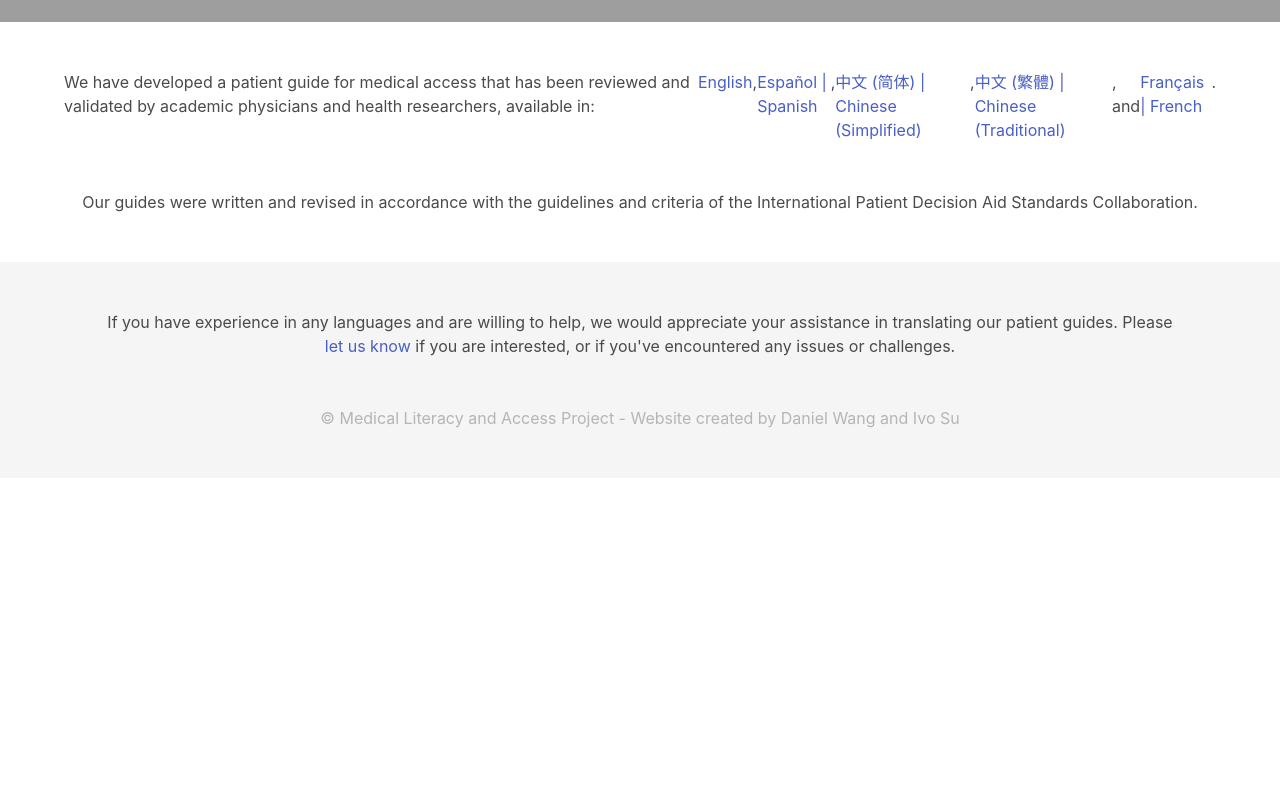
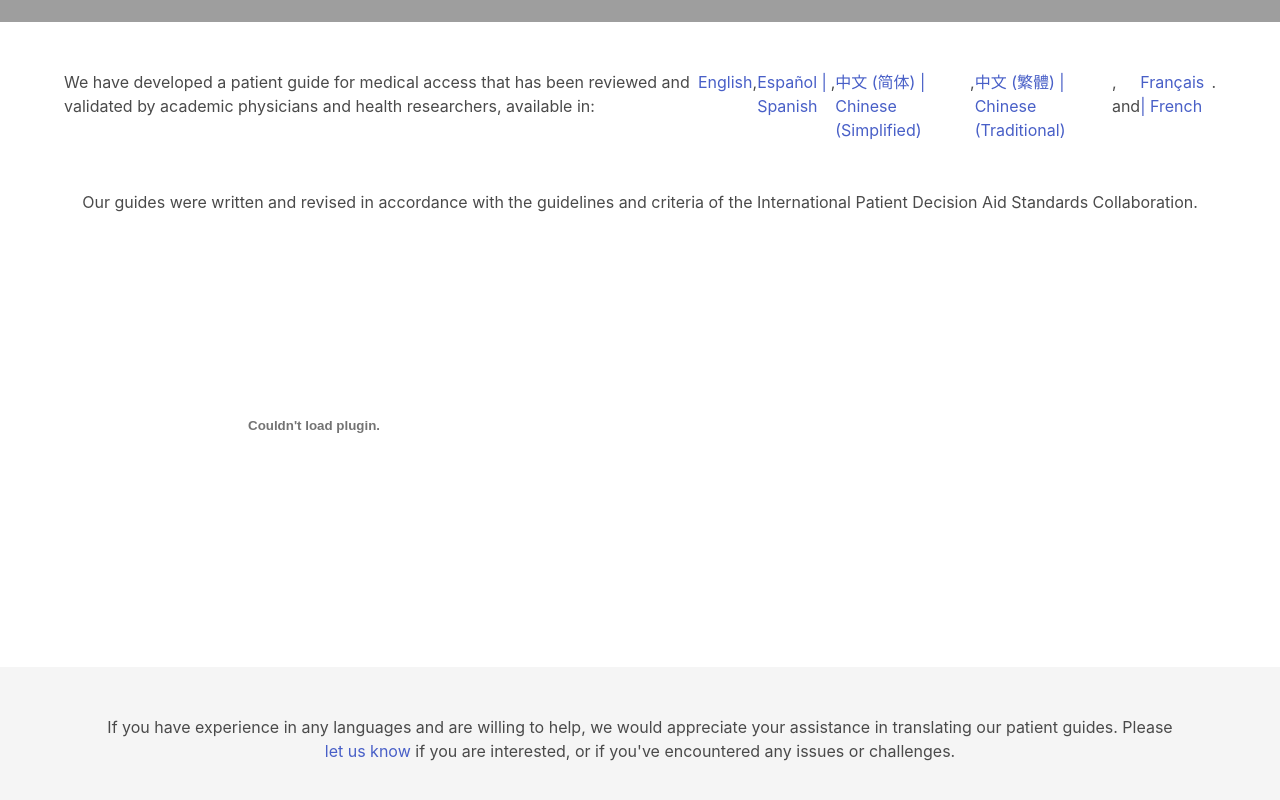
Before and after one commit to suivo2001/mlap-react, a React (Create React App) app: page /patient-guide in a window 1280 px wide. Shown: the part 366-1166 px from the top of the page. Before the commit the page ends 844 px from the top, so only its background shows below. Built offline with nearby package versions, Linux system fonts and the light colour scheme; no server answers; grey boxes are pictures that could not be loaded; what google-maps-react, react-geocode would draw is missing.

Commit message:
Update PatientGuide.js

```diff
--- a/src/pages/PatientGuide.js
+++ b/src/pages/PatientGuide.js
@@ -18,6 +18,7 @@ const PatientGuide = () => {
                     <div>
                         <p className='content is-flex is-justify-content-center'>We have developed a patient guide for medical access that has been reviewed and validated by academic physicians and health researchers, available in:<a className='content is-flex is-justify-content-center' href={EnglishPdf} target='_blank' rel='noopener noreferrer'>English</a>, <a className='content is-flex is-justify-content-center' href={SpanishPdf} target='_blank' rel='noopener noreferrer'>Español | Spanish</a>, <a className='content is-flex is-justify-content-center' href={ChineseSimpPdf} target='_blank' rel='noopener noreferrer'>中文 (简体) | Chinese (Simplified)</a>, <a className='content is-flex is-justify-content-center' href={ChineseTradPdf} target='_blank' rel='noopener noreferrer'>中文 (繁體) | Chinese (Traditional)</a>, and <a className='content is-flex is-justify-content-center' href={FrenchPdf} target='_blank' rel='noopener noreferrer'>Français | French</a>.</p>
                         <p className='content is-flex is-justify-content-center'>Our guides were written and revised in accordance with the guidelines and criteria of the International Patient Decision Aid Standards Collaboration.</p>
+                        <embed src={EnglishPdf} width="500" height="375" type="application/pdf"></embed>
                     </div>
                 </div>
             </div>
```
